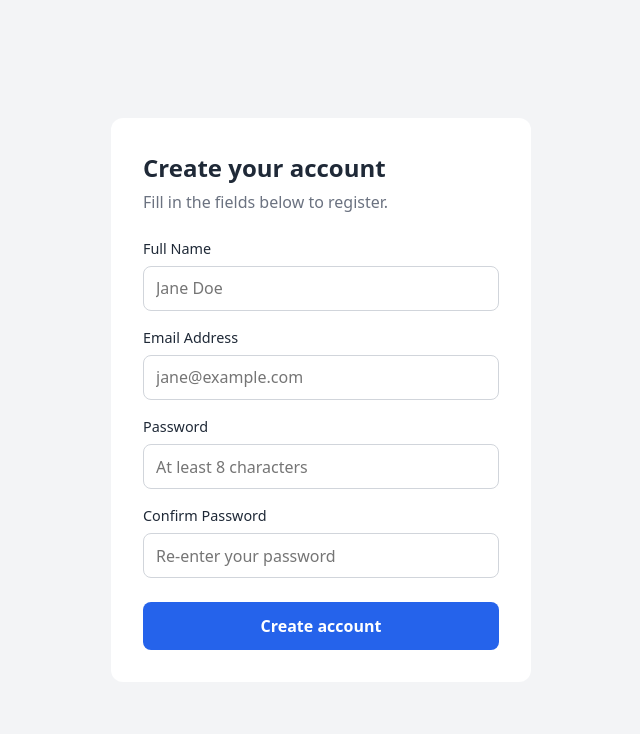
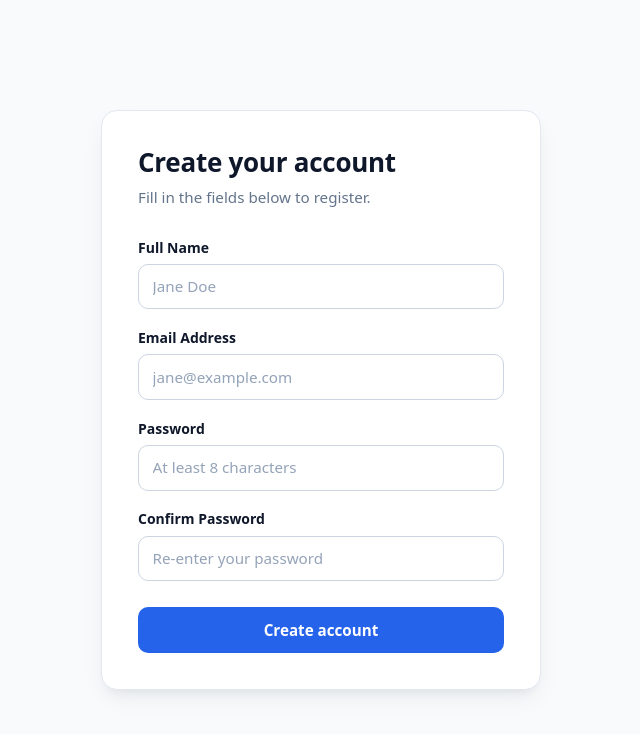
Before and after one commit to Jan030100/login_page, a React (Vite) app: page / in a window 1280 px wide. Shown: the top 734 px of the page, without its empty margins (319-959 px from the left). Built offline with nearby package versions, Linux system fonts and the light colour scheme.

Commit message:
redesign the form

```diff
--- a/src/App.css
+++ b/src/App.css
@@ -2,53 +2,119 @@
   min-height: 100vh;
   display: grid;
   place-items: center;
-  padding: 2rem 1rem;
+  padding: 2.5rem 1rem;
 }
 
 .card {
   width: 100%;
-  max-width: 420px;
-  padding: 2rem;
-  background: #ffffff;
-  border-radius: 12px;
+  max-width: 440px;
+  padding: 2.25rem;
+  background: var(--color-surface);
+  border: 1px solid var(--color-border);
+  border-radius: var(--radius-lg);
+  box-shadow: var(--shadow-md);
+}
+
+.card__header {
+  margin-bottom: 1.75rem;
 }
 
 .card__header h1 {
-  font-size: 1.5rem;
+  font-size: 1.625rem;
+  line-height: 1.2;
+  letter-spacing: -0.01em;
+  color: var(--color-text);
 }
 
 .card__header p {
-  color: #6b7280;
-  margin-top: 0.25rem;
-  margin-bottom: 1.5rem;
+  margin-top: 0.5rem;
+  color: var(--color-text-muted);
+  font-size: 0.95rem;
+}
+
+.form {
+  display: flex;
+  flex-direction: column;
 }
 
 .form__field {
   display: flex;
   flex-direction: column;
   gap: 0.4rem;
-  margin-bottom: 1rem;
+  margin-bottom: 1.1rem;
 }
 
 .form__field label {
-  font-size: 0.9rem;
-  font-weight: 500;
+  font-size: 0.875rem;
+  font-weight: 600;
+  color: var(--color-text);
 }
 
 .form__field input {
-  padding: 0.6rem 0.75rem;
-  border: 1px solid #d1d5db;
-  border-radius: 8px;
+  width: 100%;
+  padding: 0.65rem 0.85rem;
+  font-size: 0.95rem;
+  color: var(--color-text);
+  background: var(--color-surface);
+  border: 1px solid var(--color-border-strong);
+  border-radius: var(--radius-md);
+  transition: border-color 0.15s ease, box-shadow 0.15s ease;
+}
+
+.form__field input::placeholder {
+  color: #94a3b8;
+}
+
+.form__field input:hover {
+  border-color: #94a3b8;
+}
+
+.form__field input:focus {
+  outline: none;
+  border-color: var(--color-primary);
+  box-shadow: 0 0 0 3px var(--color-focus-ring);
 }
 
 .form__submit {
   width: 100%;
-  padding: 0.75rem;
+  margin-top: 0.5rem;
+  padding: 0.75rem 1rem;
+  font-size: 0.95rem;
+  font-weight: 600;
+  color: #ffffff;
+  background: var(--color-primary);
   border: 0;
-  border-radius: 8px;
-  background: #2563eb;
-  color: #ffffff;
-  font-weight: 600;
-  cursor: pointer;
-  margin-top: 0.5rem;
+  border-radius: var(--radius-md);
+  transition: background-color 0.15s ease, transform 0.05s ease;
 }
+
+.form__submit:hover {
+  background: var(--color-primary-hover);
+}
+
+.form__submit:active {
+  background: var(--color-primary-active);
+  transform: translateY(1px);
+}
+
+.form__submit:focus-visible {
+  outline: 2px solid var(--color-primary);
+  outline-offset: 2px;
+}
+
+/* جاهزة للمرحلة اللاحقة عندما نضيف حالة isSubmitting */
+.form__submit:disabled {
+  background: #93c5fd;
+  cursor: not-allowed;
+}
+
+@media (max-width: 420px) {
+  .card {
+    padding: 1.75rem 1.25rem;
+    border-radius: 12px;
+  }
+
+  .card__header h1 {
+    font-size: 1.4rem;
+  }
+}
--- a/src/index.css
+++ b/src/index.css
@@ -1,8 +1,26 @@
 :root {
-  font-family: system-ui, -apple-system, "Segoe UI", Roboto, Arial, sans-serif;
+  --color-bg: #f8fafc;
+  --color-surface: #ffffff;
+  --color-text: #0f172a;
+  --color-text-muted: #64748b;
+  --color-border: #e2e8f0;
+  --color-border-strong: #cbd5e1;
+  --color-primary: #2563eb;
+  --color-primary-hover: #1d4ed8;
+  --color-primary-active: #1e40af;
+  --color-focus-ring: rgba(37, 99, 235, 0.35);
+  --radius-md: 10px;
+  --radius-lg: 16px;
+  --shadow-md: 0 10px 25px -5px rgba(15, 23, 42, 0.08),
+               0 8px 10px -6px rgba(15, 23, 42, 0.05);
+
+  font-family: system-ui, -apple-system, "Segoe UI", Roboto, "Helvetica Neue",
+    Arial, sans-serif;
   line-height: 1.5;
-  color: #1f2937;
-  background-color: #f3f4f6;
+  color: var(--color-text);
+  background-color: var(--color-bg);
+  -webkit-font-smoothing: antialiased;
+  -moz-osx-font-smoothing: grayscale;
 }
 
 *,
@@ -24,4 +42,9 @@ p {
 input,
 button {
   font: inherit;
+  color: inherit;
 }
+
+button {
+  cursor: pointer;
+}
```
